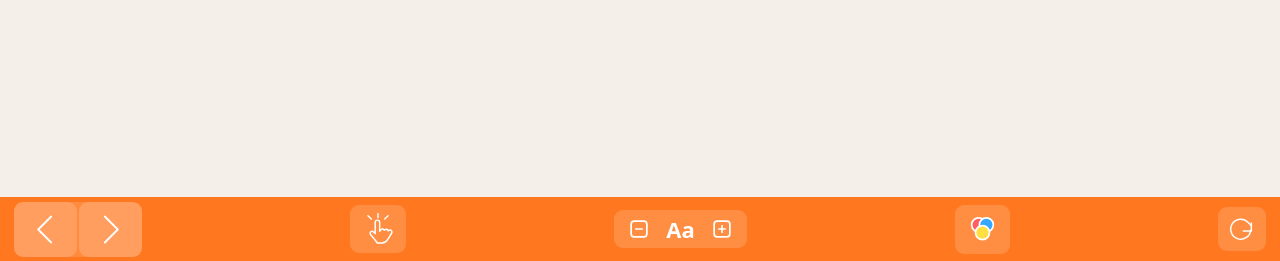
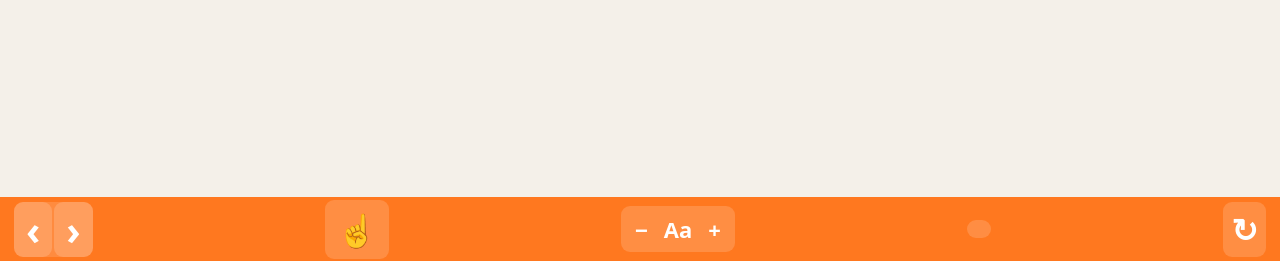
Before and after one commit to sanjay1994singh/ebook, a Django app: template templates/ebook_reader/content_reader.html in a window 1280 px wide. Shown: the part 539-800 px from the top of the page. Run offline with Django 5.2, Linux system fonts and the light colour scheme; the template is opened without the code that fills it, so the values that code supplies are empty; parts of the project's set-up code (start-up, migrations or seed data) failed here and were passed over; some libraries are stand-ins or nearby versions.

Commit message:
Render footer icons as direct visible controls

```diff
--- a/ebook_reader/static/ebook_reader/content_reader.css
+++ b/ebook_reader/static/ebook_reader/content_reader.css
@@ -108,3 +108,16 @@ body[data-theme=sepia]{--bg:#e5dac4;--paper:#fbf1dc;--ink:#4b3524}body[data-them
   #refresh-page{width:46px!important;height:48px!important;min-height:48px!important;background:transparent!important;border-radius:0!important;padding:0!important;font-size:0!important;display:flex!important;align-items:center!important;justify-content:center!important}
   #refresh-page::before{content:'↻'!important;font-family:Arial,Helvetica,sans-serif!important;font-size:44px!important;line-height:44px!important;font-weight:400!important;color:#fff!important;transform:translateY(-2px)!important}
 }
+
+/* Geeta Seva footer direct visible icon layout */
+@media(max-width:650px){
+  .gs-footer{height:76px!important;padding:7px 8px calc(8px + env(safe-area-inset-bottom))!important;background:#ff781f!important;display:flex!important;align-items:flex-start!important;justify-content:space-between!important;gap:5px!important;color:#fff!important}
+  .gs-footer button{border:0!important;color:#fff!important;box-shadow:none!important;outline:0!important;padding:0!important;font-size:0!important}
+  .gs-footer span{display:inline-flex!important;align-items:center!important;justify-content:center!important;color:#fff!important}
+  .gs-nav{height:48px!important;flex:0 0 126px!important;background:rgba(255,255,255,.18)!important;border-radius:9px!important;overflow:hidden!important;display:flex!important}
+  .gs-nav button{width:63px!important;height:48px!important;min-height:48px!important;background:transparent!important;border-radius:0!important}.gs-chevron{font-family:Arial,Helvetica,sans-serif!important;font-size:58px!important;font-weight:700!important;line-height:42px!important;transform:scaleX(.72) translateY(-3px)!important}
+  .gs-hand-btn{width:54px!important;height:48px!important;min-height:48px!important;background:transparent!important;border-radius:0!important;position:relative!important}.gs-hand-text{font-family:'Segoe UI Symbol','Noto Color Emoji',system-ui,sans-serif!important;font-size:34px!important;line-height:40px!important;filter:grayscale(1) brightness(5)!important;transform:translateY(-2px)!important}.gs-hand-btn:after{content:''!important;position:absolute!important;left:17px!important;top:4px!important;width:19px!important;height:9px!important;border-top:3px dotted #fff!important;border-radius:50%!important}
+  .gs-zoom{height:48px!important;min-height:48px!important;flex:0 0 154px!important;background:rgba(255,255,255,.18)!important;border-radius:9px!important;padding:5px 10px!important;gap:8px!important;display:flex!important;align-items:center!important;justify-content:center!important}.gs-zoom button{width:30px!important;height:38px!important;min-height:38px!important;background:transparent!important;border-radius:0!important}.gs-zoom-box{width:23px!important;height:23px!important;border:3px solid #fff!important;border-radius:6px!important;font:700 18px/18px Arial,Helvetica,sans-serif!important;box-sizing:border-box!important}.gs-aa{font:700 24px/1 Arial,Helvetica,sans-serif!important;margin:0 1px!important}
+  .gs-theme-btn{width:44px!important;height:48px!important;min-height:48px!important;background:transparent!important;border-radius:0!important;position:relative!important}.gs-theme-dot{position:absolute!important;width:18px!important;height:18px!important;border:1.5px solid #fff!important;border-radius:50%!important}.gs-theme-dot.d1{left:8px!important;top:10px!important;background:#ee4f65!important}.gs-theme-dot.d2{left:20px!important;top:10px!important;background:#2c88c8!important}.gs-theme-dot.d3{left:14px!important;top:23px!important;background:#f6ce39!important}
+  .gs-refresh-btn{width:46px!important;height:48px!important;min-height:48px!important;background:transparent!important;border-radius:0!important}.gs-refresh-text{font:400 44px/44px Arial,Helvetica,sans-serif!important;transform:translateY(-2px)!important}
+}
--- a/templates/ebook_reader/content_reader.html
+++ b/templates/ebook_reader/content_reader.html
@@ -4,7 +4,7 @@
 <head>
   <meta charset="utf-8"><meta name="viewport" content="width=device-width, initial-scale=1">
   <title>{{ edition.book.title }} · पुस्तक</title>
-  <link rel="stylesheet" href="{% static 'ebook_reader/content_reader.css' %}?v=20260928-geeta-reader-ui-10">
+  <link rel="stylesheet" href="{% static 'ebook_reader/content_reader.css' %}?v=20260928-geeta-reader-ui-11">
 </head>
 <body class="{% if review %}review-mode{% endif %}">
   <header class="toolbar reader-chrome">
@@ -38,20 +38,20 @@
     {% if review %}<section class="source-pane"><h2>मूल PDF · केवल तुलना के लिए</h2><div id="source-host"><img id="source" alt="Original source page"></div></section>{% endif %}
     <section class="content-pane"><h2>{% if review %}निकाला गया text और layout{% else %}पुस्तक का पृष्ठ{% endif %}</h2><div id="page-host"></div></section>
   </main>
-    <footer class="reader-footer" aria-label="Reader controls">
-    <div class="footer-nav">
-      <button id="previous" type="button" aria-label="Previous page"><svg class="gs-arrow gs-arrow-left" viewBox="0 0 48 48" aria-hidden="true"><path d="M31 8 15 24l16 16"/></svg></button>
-      <button id="next" type="button" aria-label="Next page"><svg class="gs-arrow gs-arrow-right" viewBox="0 0 48 48" aria-hidden="true"><path d="M17 8 33 24 17 40"/></svg></button>
+      <footer class="reader-footer gs-footer" aria-label="Reader controls">
+    <div class="footer-nav gs-nav">
+      <button id="previous" type="button" aria-label="Previous page"><span class="gs-chevron">‹</span></button>
+      <button id="next" type="button" aria-label="Next page"><span class="gs-chevron">›</span></button>
     </div>
-    <button class="footer-symbol" id="toggle-mode" type="button" aria-label="Reader mode"><svg class="gs-hand" viewBox="0 0 48 48" aria-hidden="true"><path class="gs-hand-rays" d="M14 9 9 4M24 7V1M34 9l5-5"/><path class="gs-hand-shape" d="M23 45c-3.2-4.6-6.7-8.4-10-12.5-1.2-1.5-1-3.4.3-4.4 1.3-1 3-.7 4.4.7l2.1 2.1V14.2c0-2 1.5-3.5 3.4-3.5s3.3 1.5 3.3 3.5v13.3l1.7-2.2c1.1-1.5 3-1.8 4.3-.8.5.4.8.8 1 1.4l1-.9c1.2-1.1 3.1-1 4.2.3.4.4.6.9.7 1.5l.9-.6c1.4-.9 3.3-.5 4.2.9.6.9.6 2 .1 2.9l-6.1 10.1C36.7 43.2 33.7 45 30 45z"/></svg></button>
-    <div class="footer-zoom">
-      <button id="smaller" type="button" aria-label="Zoom out"><svg class="gs-box-minus" viewBox="0 0 28 28" aria-hidden="true"><rect x="4" y="4" width="20" height="20" rx="4"/><path d="M10 14h8"/></svg></button>
-      <span>Aa</span>
-      <button id="larger" type="button" aria-label="Zoom in"><svg class="gs-box-plus" viewBox="0 0 28 28" aria-hidden="true"><rect x="4" y="4" width="20" height="20" rx="4"/><path d="M14 10v8M10 14h8"/></svg></button>
+    <button class="footer-symbol gs-hand-btn" id="toggle-mode" type="button" aria-label="Reader mode"><span class="gs-hand-text" aria-hidden="true">☝</span></button>
+    <div class="footer-zoom gs-zoom">
+      <button id="smaller" type="button" aria-label="Zoom out"><span class="gs-zoom-box">−</span></button>
+      <span class="gs-aa">Aa</span>
+      <button id="larger" type="button" aria-label="Zoom in"><span class="gs-zoom-box">+</span></button>
     </div>
     <label class="theme-control"><select id="theme" aria-label="Theme"><option value="light">उजला</option><option value="sepia">सेपिया</option><option value="dark">रात्रि</option></select></label>
-    <button id="theme-toggle" class="theme-icon" type="button" aria-label="Theme"><svg class="gs-theme" viewBox="0 0 40 40" aria-hidden="true"><circle class="c1" cx="15" cy="14" r="9"/><circle class="c2" cx="25" cy="14" r="9"/><circle class="c3" cx="20" cy="24" r="9"/></svg></button>
-    <button id="refresh-page" type="button" aria-label="Refresh page"><svg class="gs-refresh" viewBox="0 0 48 48" aria-hidden="true"><path d="M38 15v12H26"/><path d="M37 26A15 15 0 1 1 33 14l5 5"/></svg></button>
+    <button id="theme-toggle" class="theme-icon gs-theme-btn" type="button" aria-label="Theme"><span class="gs-theme-dot d1"></span><span class="gs-theme-dot d2"></span><span class="gs-theme-dot d3"></span></button>
+    <button id="refresh-page" class="gs-refresh-btn" type="button" aria-label="Refresh page"><span class="gs-refresh-text">↻</span></button>
     <select id="mode" aria-label="दृश्य"><option value="fixed">मूल पृष्ठ की तरह</option><option value="flow">आराम से पढ़ें</option></select>
   </footer>
   {% if review %}
@@ -68,6 +68,6 @@
   <form hidden>{% csrf_token %}</form>
   {% endif %}
   {{ reader_config|json_script:"reader-config" }}
-  <script src="{% static 'ebook_reader/content_reader.js' %}?v=20260928-geeta-reader-ui-10" defer></script>
+  <script src="{% static 'ebook_reader/content_reader.js' %}?v=20260928-geeta-reader-ui-11" defer></script>
 </body>
 </html>
```
